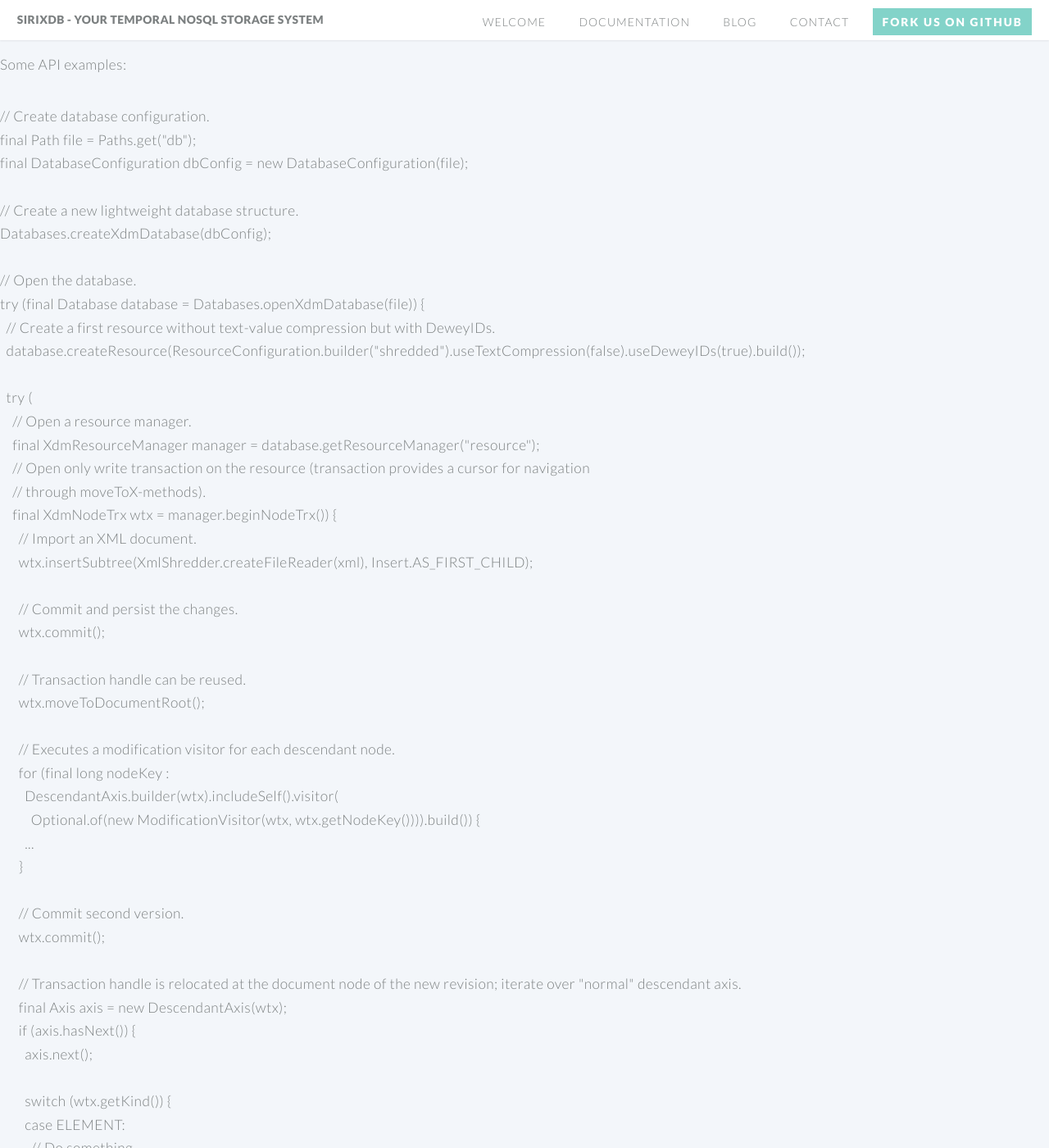
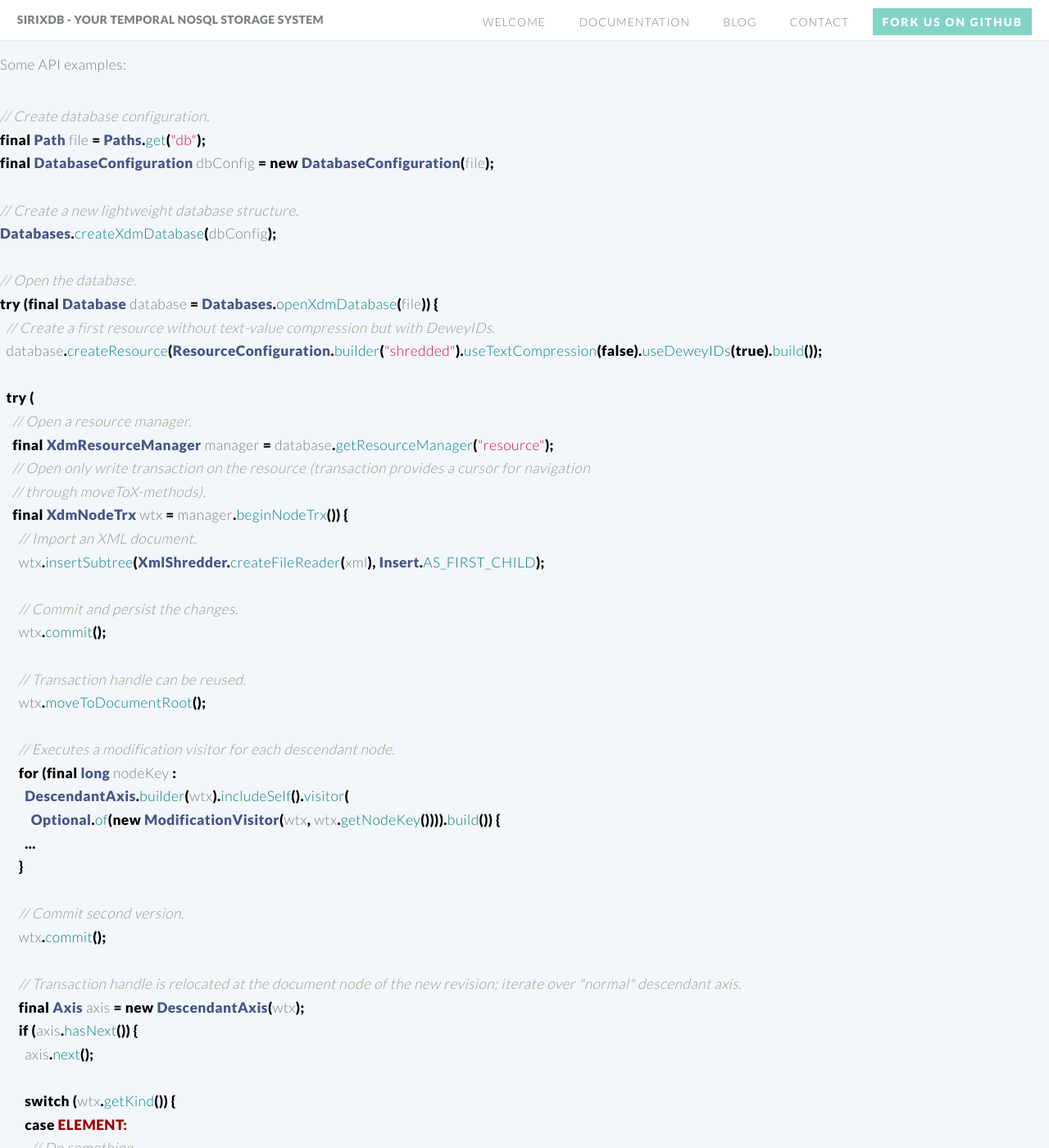
Before and after one commit to sirixdb/sirixdb.github.io, a Jekyll site: the page built from low-level-api.md, in a window 1280 px wide and 1400 px high. Shown: the whole window at 82% size. Built offline with Jekyll 4.4.1, drawn with Linux system fonts in a browser that asks for light colours; our own code applies the rules of GitHub Pages for plain Markdown files.

Commit message:
Update style.css

```diff
--- a/css/style.css
+++ b/css/style.css
@@ -1102,3 +1102,65 @@
 			display: inline-block;
 			width: 5em;
 		}
+
+.highlight .hll { background-color: #ffffcc }
+.highlight .c { color: #999988; font-style: italic } /* Comment */
+.highlight .err { color: #a61717; background-color: #e3d2d2 } /* Error */
+.highlight .k { color: #000000; font-weight: bold } /* Keyword */
+.highlight .o { color: #000000; font-weight: bold } /* Operator */
+.highlight .cm { color: #999988; font-style: italic } /* Comment.Multiline */
+.highlight .cp { color: #999999; font-weight: bold; font-style: italic } /* Comment.Preproc */
+.highlight .c1 { color: #999988; font-style: italic } /* Comment.Single */
+.highlight .cs { color: #999999; font-weight: bold; font-style: italic } /* Comment.Special */
+.highlight .gd { color: #000000; background-color: #ffdddd } /* Generic.Deleted */
+.highlight .ge { color: #000000; font-style: italic } /* Generic.Emph */
+.highlight .gr { color: #aa0000 } /* Generic.Error */
+.highlight .gh { color: #999999 } /* Generic.Heading */
+.highlight .gi { color: #000000; background-color: #ddffdd } /* Generic.Inserted */
+.highlight .go { color: #888888 } /* Generic.Output */
+.highlight .gp { color: #555555 } /* Generic.Prompt */
+.highlight .gs { font-weight: bold } /* Generic.Strong */
+.highlight .gu { color: #aaaaaa } /* Generic.Subheading */
+.highlight .gt { color: #aa0000 } /* Generic.Traceback */
+.highlight .kc { color: #000000; font-weight: bold } /* Keyword.Constant */
+.highlight .kd { color: #000000; font-weight: bold } /* Keyword.Declaration */
+.highlight .kn { color: #000000; font-weight: bold } /* Keyword.Namespace */
+.highlight .kp { color: #000000; font-weight: bold } /* Keyword.Pseudo */
+.highlight .kr { color: #000000; font-weight: bold } /* Keyword.Reserved */
+.highlight .kt { color: #445588; font-weight: bold } /* Keyword.Type */
+.highlight .m { color: #009999 } /* Literal.Number */
+.highlight .s { color: #d01040 } /* Literal.String */
+.highlight .na { color: #008080 } /* Name.Attribute */
+.highlight .nb { color: #0086B3 } /* Name.Builtin */
+.highlight .nc { color: #445588; font-weight: bold } /* Name.Class */
+.highlight .no { color: #008080 } /* Name.Constant */
+.highlight .nd { color: #3c5d5d; font-weight: bold } /* Name.Decorator */
+.highlight .ni { color: #800080 } /* Name.Entity */
+.highlight .ne { color: #990000; font-weight: bold } /* Name.Exception */
+.highlight .nf { color: #990000; font-weight: bold } /* Name.Function */
+.highlight .nl { color: #990000; font-weight: bold } /* Name.Label */
+.highlight .nn { color: #555555 } /* Name.Namespace */
+.highlight .nt { color: #000080 } /* Name.Tag */
+.highlight .nv { color: #008080 } /* Name.Variable */
+.highlight .ow { color: #000000; font-weight: bold } /* Operator.Word */
+.highlight .w { color: #bbbbbb } /* Text.Whitespace */
+.highlight .mf { color: #009999 } /* Literal.Number.Float */
+.highlight .mh { color: #009999 } /* Literal.Number.Hex */
+.highlight .mi { color: #009999 } /* Literal.Number.Integer */
+.highlight .mo { color: #009999 } /* Literal.Number.Oct */
+.highlight .sb { color: #d01040 } /* Literal.String.Backtick */
+.highlight .sc { color: #d01040 } /* Literal.String.Char */
+.highlight .sd { color: #d01040 } /* Literal.String.Doc */
+.highlight .s2 { color: #d01040 } /* Literal.String.Double */
+.highlight .se { color: #d01040 } /* Literal.String.Escape */
+.highlight .sh { color: #d01040 } /* Literal.String.Heredoc */
+.highlight .si { color: #d01040 } /* Literal.String.Interpol */
+.highlight .sx { color: #d01040 } /* Literal.String.Other */
+.highlight .sr { color: #009926 } /* Literal.String.Regex */
+.highlight .s1 { color: #d01040 } /* Literal.String.Single */
+.highlight .ss { color: #990073 } /* Literal.String.Symbol */
+.highlight .bp { color: #999999 } /* Name.Builtin.Pseudo */
+.highlight .vc { color: #008080 } /* Name.Variable.Class */
+.highlight .vg { color: #008080 } /* Name.Variable.Global */
+.highlight .vi { color: #008080 } /* Name.Variable.Instance */
+.highlight .il { color: #009999 } /* Literal.Number.Integer.Long */
```
